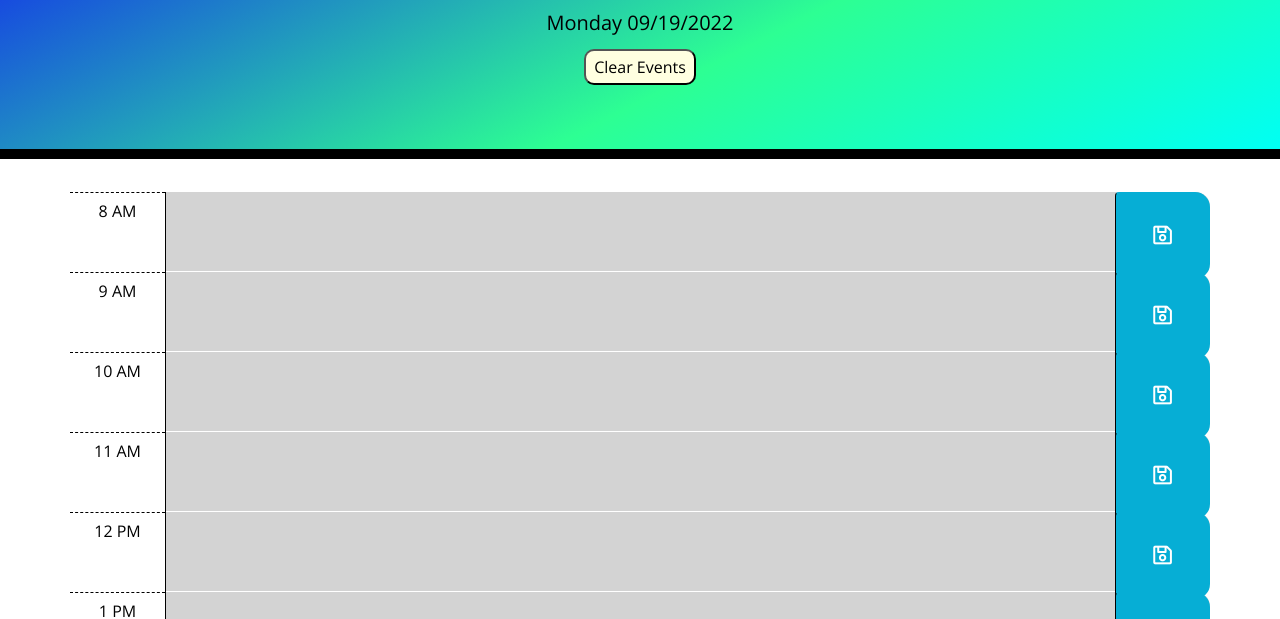
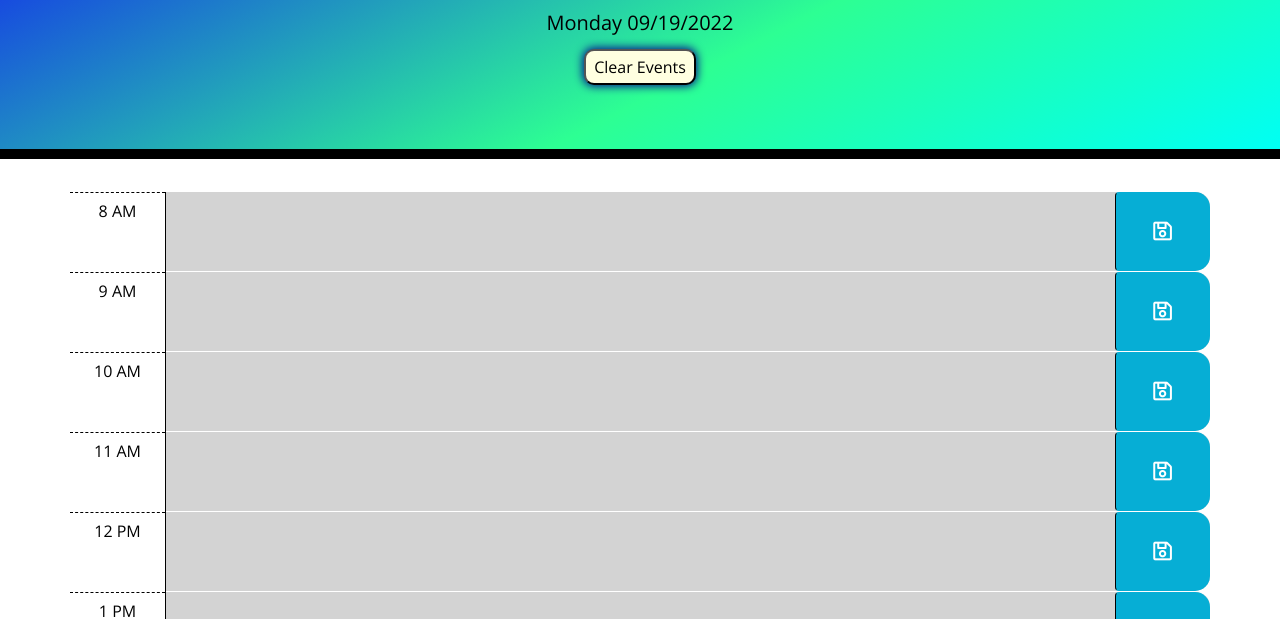
Before and after one commit to LonelyMitoc/work-to-do, a plain HTML site: page index.html in a window 1280 px wide. Shown: the part 181-800 px from the top of the page. Drawn offline with nearby package versions, Linux system fonts and the light colour scheme.

Commit message:
reset css and style changes

```diff
--- /dev/null
+++ b/assets/css/reset.css
@@ -0,0 +1,33 @@
+/* Resets the box size of every element */
+* {
+    margin: 0;
+    padding: 0;
+    box-sizing: border-box;
+  }
+
+  /* Gives the body element a parent height to compare against */
+  html {
+    height: 100%;
+  }
+
+  body {
+    min-height: 100%;
+    line-height: 1;
+    font-family: sans-serif;
+  }
+
+  h1, h2, h3, h4, h5, h6 {
+    font-size: 100%;
+  }
+
+  /* Matches the font of special elements to the rest of the page */
+  input, select, option, optgroup, textarea, button,
+  pre, code {
+    font-size: 100%;
+    font-family: inherit;
+  }
+
+  /* Removes default bullet points from lists */
+  ol, ul {
+    list-style: none;
+  }
--- a/assets/css/style.css
+++ b/assets/css/style.css
@@ -68,15 +68,29 @@ textarea{
   border-bottom-right-radius: 15px;
   background-color: #06AED5;
   color: white;
+  height: 99%;
 }
 
-.saveBtn i:hover {
-  font-size: 30px;
+.saveBtn:hover {
+  font-size: 20px;
   transition: all .1s ease-in-out;
 
 }
 
-#clear-data {
+.clear-data {
   background: lightyellow;
   border-radius: 10px;
+  padding: 8px;
+  box-shadow: 0 0 10px 1px darkblue;
 }
+
+.clear-data:hover {
+  background-color: darkred;
+  color: white;
+  font-weight: bold;
+  font-size: 120%;
+  transition: all .3s ease-in-out;
+  padding: 10px 10px;
+  border-radius: 20px;
+  box-shadow: 0 0 10px 1px red;
+}
--- a/assets/js/script.js
+++ b/assets/js/script.js
@@ -1,2 +1,3 @@
+// Current Date in the heading
 var today = moment();
 $("#currentDay").text(today.format("dddd MM/DD/YYYY"));
--- a/index.html
+++ b/index.html
@@ -4,6 +4,7 @@
     <meta charset="UTF-8" />
     <meta name="viewport" content="width=device-width, initial-scale=1.0" />
     <meta http-equiv="X-UA-Compatible" content="ie=edge" />
+    <link rel="stylesheet" href="./assets/css/reset.css" />
     <link
       rel="stylesheet"
       href="https://stackpath.bootstrapcdn.com/bootstrap/4.3.1/css/bootstrap.min.css"
@@ -29,7 +30,7 @@
       <!-- Date shows here -->
       <p id="currentDay" class="lead"></p>
       <!-- Clear button to delete local storage -->
-      <button type="button" class="p-2" id="clear-data">Clear Events</button>
+      <button type="button" class="clear-data" id="clear-data">Clear Events</button>
     </header>
     <div class="container">
       <!-- Timeblocks go here -->
```
